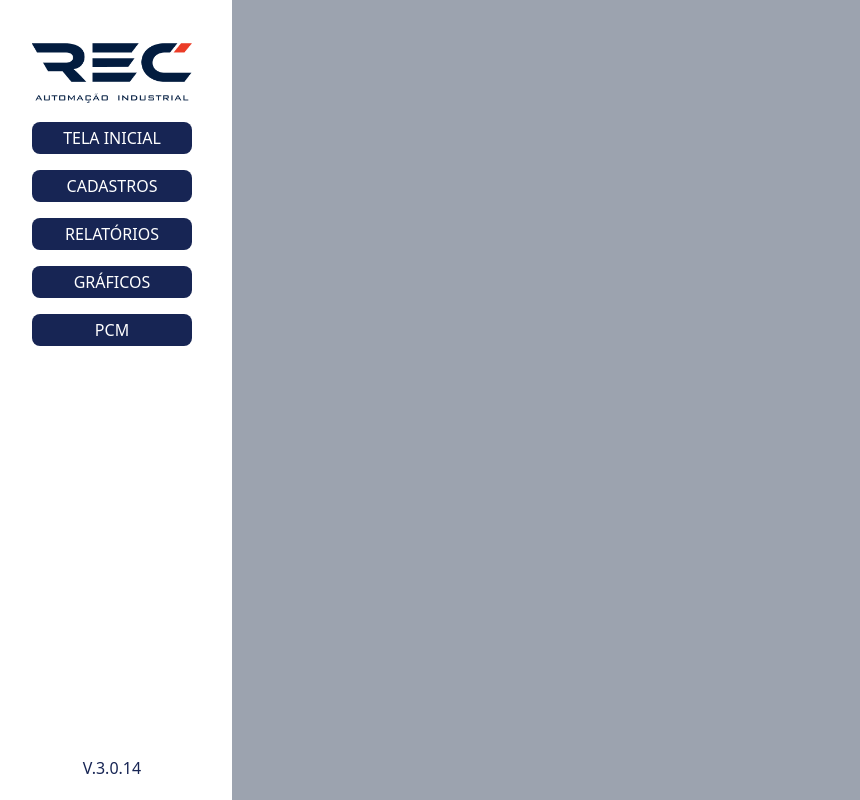
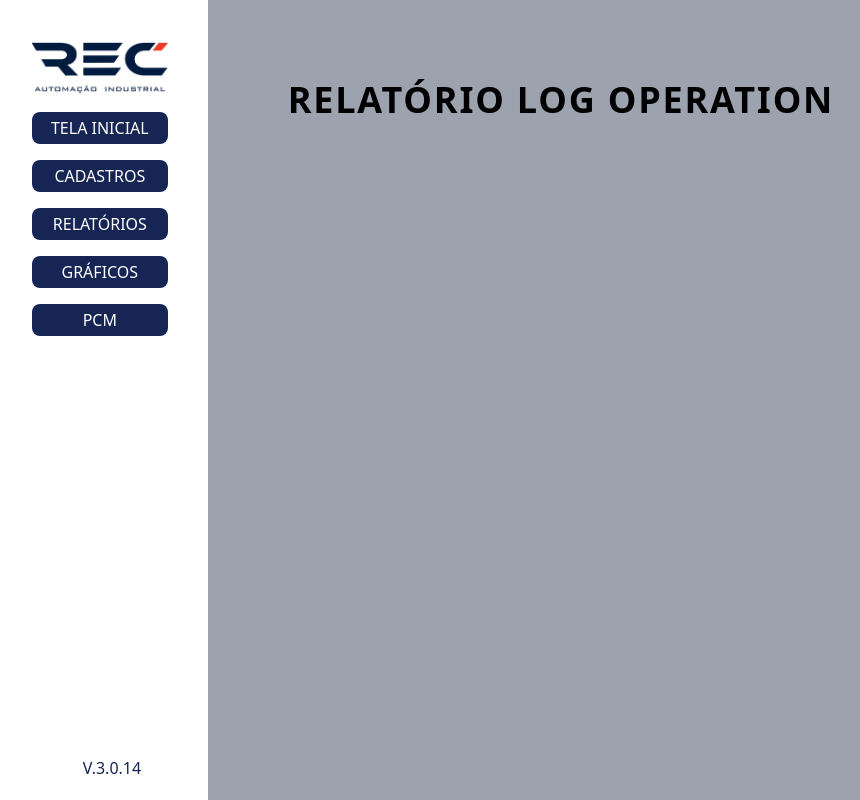
Before and after one commit to eliezerbuczak/logoperation, a website: page src/index.html in a window 1280 px wide. Shown: the whole page, without its empty margins (8-868 px from the left). Drawn offline with nearby package versions, Linux system fonts and the light colour scheme; files that its build step writes are made by us from their sources.

Commit message:
criado componente titulo

```diff
--- a/src/index.html
+++ b/src/index.html
@@ -23,6 +23,13 @@
                 <p class=" text-blue-950 pb-5 fixed w-40 text-center bottom-0">V.3.0.14</p>
             </ul>
         </nav>
+        <div class="m-20 w-5/6">
+            <h1 class="font-bold font tracking-wider text-4xl uppercase">
+                relatório log operation
+            </h1>
+        </div>
+
+
     </main>
 </body>
 
```
